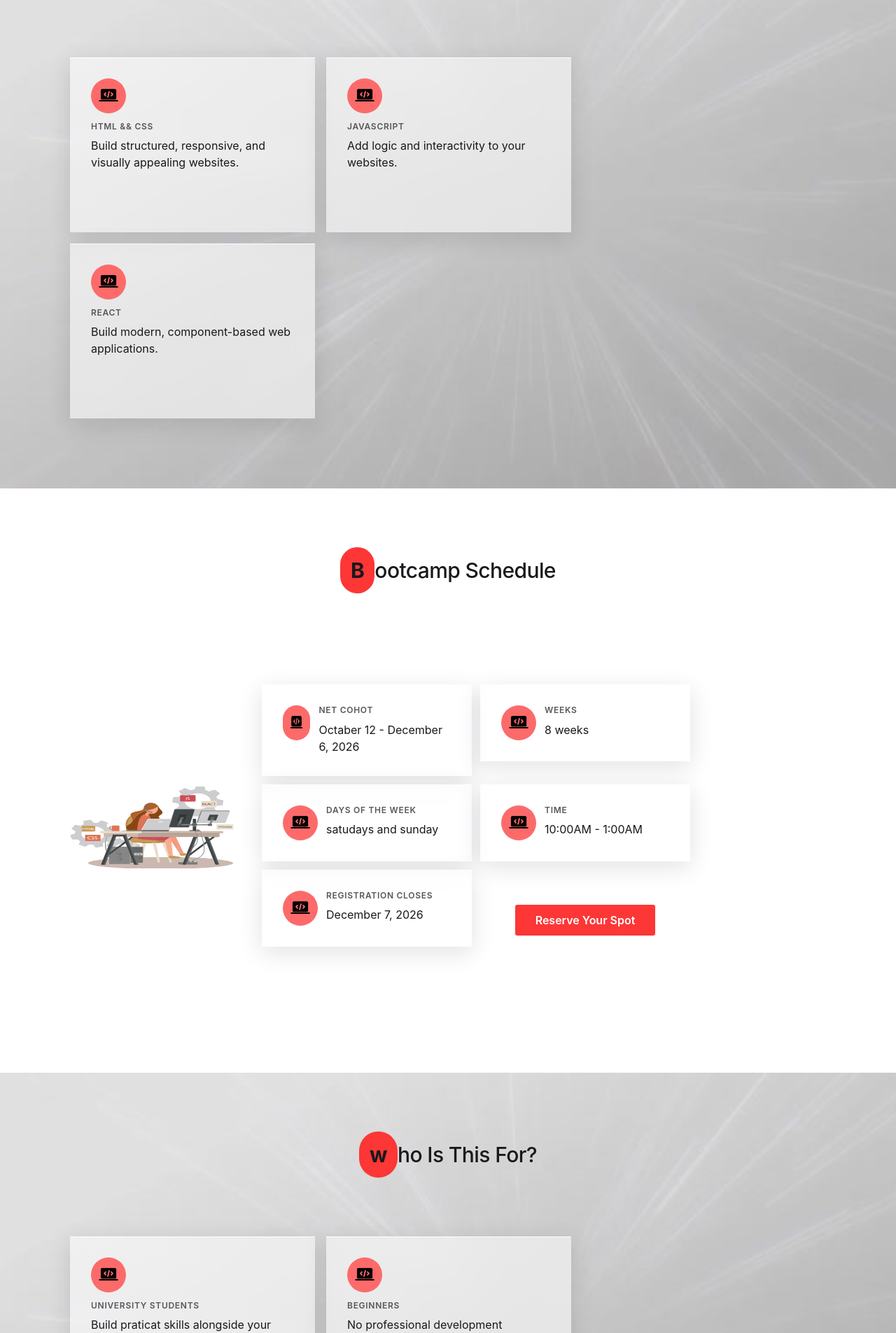
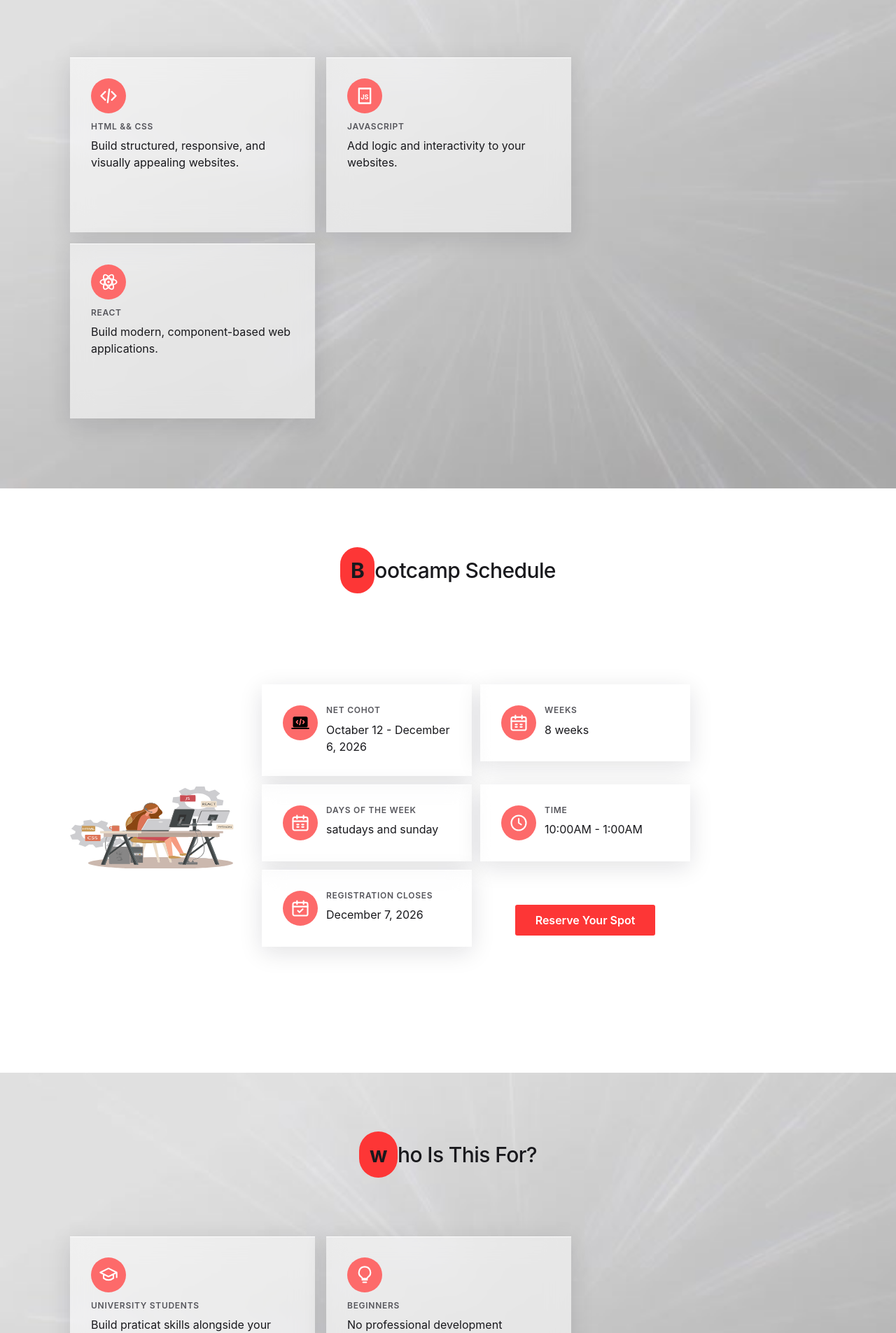
Before and after one commit to Emmanuelchapel/indsightdDevAcadamy-site, a React (Vite) app: page / in a window 1280 px wide. Shown: the part 1577-3482 px from the top of the page at 70% size. Built offline with nearby package versions, Linux system fonts and the light colour scheme; no server answers.

Commit message:
added a ungiue icon

```diff
--- a/src/components/CourseCardContent.jsx
+++ b/src/components/CourseCardContent.jsx
@@ -1,20 +1,80 @@
-const CourseCardContant = ({course, description}) => {
+const CourseCardIcon = ({ course }) => {
+  const title = course.toLowerCase();
+  const iconClassName = "w-7 h-7 text-white";
+
+  if (title.includes("html") || title.includes("css")) {
     return (
+      <svg className={iconClassName} viewBox="0 0 24 24" fill="none" aria-hidden="true">
+        <path d="m8 7-5 5 5 5m8-10 5 5-5 5m-3-13-2 16" stroke="currentColor" strokeWidth="2" strokeLinecap="round" strokeLinejoin="round" />
+      </svg>
+    );
+  }
 
+  if (title.includes("javascript")) {
+    return (
+      <svg className={iconClassName} viewBox="0 0 24 24" fill="none" aria-hidden="true">
+        <path d="M5 3h14v18H5z" stroke="currentColor" strokeWidth="2" strokeLinejoin="round" />
+        <text x="7" y="16" fill="currentColor" fontSize="8" fontWeight="700">JS</text>
+      </svg>
+    );
+  }
 
-        <>
+  if (title.includes("react")) {
+    return (
+      <svg className={iconClassName} viewBox="0 0 24 24" fill="none" aria-hidden="true">
+        <ellipse cx="12" cy="12" rx="10" ry="4" stroke="currentColor" strokeWidth="1.5" />
+        <ellipse cx="12" cy="12" rx="10" ry="4" stroke="currentColor" strokeWidth="1.5" transform="rotate(60 12 12)" />
+        <ellipse cx="12" cy="12" rx="10" ry="4" stroke="currentColor" strokeWidth="1.5" transform="rotate(120 12 12)" />
+        <circle cx="12" cy="12" r="1.5" fill="currentColor" />
+      </svg>
+    );
+  }
+
+  if (title.includes("university")) {
+    return (
+      <svg className={iconClassName} viewBox="0 0 24 24" fill="none" aria-hidden="true">
+        <path d="m2 9 10-5 10 5-10 5L2 9Zm4 2v5c3.5 3 8.5 3 12 0v-5m4-2v6" stroke="currentColor" strokeWidth="1.8" strokeLinecap="round" strokeLinejoin="round" />
+      </svg>
+    );
+  }
+
+  if (title.includes("beginner")) {
+    return (
+      <svg className={iconClassName} viewBox="0 0 24 24" fill="none" aria-hidden="true">
+        <path d="M9 18h6m-5 3h4m-2-19a7 7 0 0 0-4 12.75c.6.4 1 1 1 1.75h6c0-.75.4-1.35 1-1.75A7 7 0 0 0 12 2Z" stroke="currentColor" strokeWidth="1.8" strokeLinecap="round" strokeLinejoin="round" />
+      </svg>
+    );
+  }
+
+  if (title.includes("developer")) {
+    return (
+      <svg className={iconClassName} viewBox="0 0 24 24" fill="none" aria-hidden="true">
+        <rect x="3" y="4" width="18" height="16" rx="2" stroke="currentColor" strokeWidth="1.8" />
+        <path d="m7 9 3 3-3 3m6 0h4" stroke="currentColor" strokeWidth="1.8" strokeLinecap="round" strokeLinejoin="round" />
+      </svg>
+    );
+  }
+
+  return (
+    <img
+      className="w-7 h-7"
+      src="/src/assets/icon/icons8-laptop-coding-48.png"
+      alt=""
+      aria-hidden="true"
+    />
+  );
+};
+
+const CourseCardContant = ({ course, description }) => (
   <div className="flex flex-col gap-3">
-              {/* icons */}
-              <div className="bg-(--color-brand-400)  w-[50px] h-[50px] rounded-[100px]"><img className="w-[50px] h-[48px] p-[10px]" src="/src/assets/icon/icons8-laptop-coding-48.png" alt="" /></div>
-              {/* content */}
+    <div className="flex w-[50px] h-[50px] items-center justify-center rounded-full bg-(--color-brand-400)">
+      <CourseCardIcon course={course} />
+    </div>
     <div className="flex flex-col flex-nowrap gap-2">
       <h2 className="text-label">{course}</h2>
       <p>{description}</p>
     </div>
   </div>
-        </>
-
 );
-}
 
 export default CourseCardContant;
--- a/src/components/ScheduleCardContent.jsx
+++ b/src/components/ScheduleCardContent.jsx
@@ -1,20 +1,72 @@
-const SheduleCardContent = ({lebal, value }) => {
+const ScheduleIcon = ({ label }) => {
+  const normalizedLabel = label.toLowerCase();
+  const iconClassName = "w-7 h-7 text-white";
+
+  if (normalizedLabel.includes("registration")) {
     return (
+      <svg className={iconClassName} viewBox="0 0 24 24" fill="none" aria-hidden="true">
+        <rect x="3" y="5" width="18" height="16" rx="2" stroke="currentColor" strokeWidth="1.8" />
+        <path d="M16 3v4M8 3v4M3 10h18m-12 5 2 2 4-4" stroke="currentColor" strokeWidth="1.8" strokeLinecap="round" strokeLinejoin="round" />
+      </svg>
+    );
+  }
 
+  if (normalizedLabel.includes("time")) {
+    return (
+      <svg className={iconClassName} viewBox="0 0 24 24" fill="none" aria-hidden="true">
+        <circle cx="12" cy="12" r="9" stroke="currentColor" strokeWidth="1.8" />
+        <path d="M12 7v5l3 2" stroke="currentColor" strokeWidth="1.8" strokeLinecap="round" strokeLinejoin="round" />
+      </svg>
+    );
+  }
 
-        <>
+  if (normalizedLabel.includes("week")) {
+    return (
+      <svg className={iconClassName} viewBox="0 0 24 24" fill="none" aria-hidden="true">
+        <rect x="3" y="5" width="18" height="16" rx="2" stroke="currentColor" strokeWidth="1.8" />
+        <path d="M16 3v4M8 3v4M3 10h18M8 14h2m4 0h2m-8 3h2m4 0h2" stroke="currentColor" strokeWidth="1.8" strokeLinecap="round" />
+      </svg>
+    );
+  }
+
+  if (normalizedLabel.includes("day")) {
+    return (
+      <svg className={iconClassName} viewBox="0 0 24 24" fill="none" aria-hidden="true">
+        <rect x="3" y="5" width="18" height="16" rx="2" stroke="currentColor" strokeWidth="1.8" />
+        <path d="M16 3v4M8 3v4M3 10h18m2 4-2 2-2-2m2 2v-4" stroke="currentColor" strokeWidth="1.8" strokeLinecap="round" strokeLinejoin="round" />
+      </svg>
+    );
+  }
+
+  if (normalizedLabel.includes("cohort")) {
+    return (
+      <svg className={iconClassName} viewBox="0 0 24 24" fill="none" aria-hidden="true">
+        <rect x="3" y="5" width="18" height="16" rx="2" stroke="currentColor" strokeWidth="1.8" />
+        <path d="M16 3v4M8 3v4M3 10h18m3 5a3 3 0 1 1-6 0 3 3 0 0 1 6 0ZM15.5 20a3.5 3.5 0 0 1 7 0" stroke="currentColor" strokeWidth="1.8" strokeLinecap="round" strokeLinejoin="round" />
+      </svg>
+    );
+  }
+
+  return (
+    <img
+      className="w-7 h-7"
+      src="/src/assets/icon/icons8-laptop-coding-48.png"
+      alt=""
+      aria-hidden="true"
+    />
+  );
+};
+
+const SheduleCardContent = ({ lebal, value }) => (
   <div className="flex gap-3">
-              {/* icons */}
-              <div className="bg-(--color-brand-400)  w-[50px] h-[50px] rounded-[100px]"><img className="w-[50px] h-[48px] p-[10px]" src="/src/assets/icon/icons8-laptop-coding-48.png" alt="" /></div>
-              {/* content */}
+    <div className="flex w-[50px] h-[50px] shrink-0 items-center justify-center rounded-full bg-(--color-brand-400)">
+      <ScheduleIcon label={lebal} />
+    </div>
     <div className="flex flex-col flex-nowrap gap-2">
       <h2 className="text-label">{lebal}</h2>
       <p>{value}</p>
     </div>
   </div>
-        </>
-
 );
-}
 
 export default SheduleCardContent;
```
Lines whose indentation alone changed are shown as unchanged.
